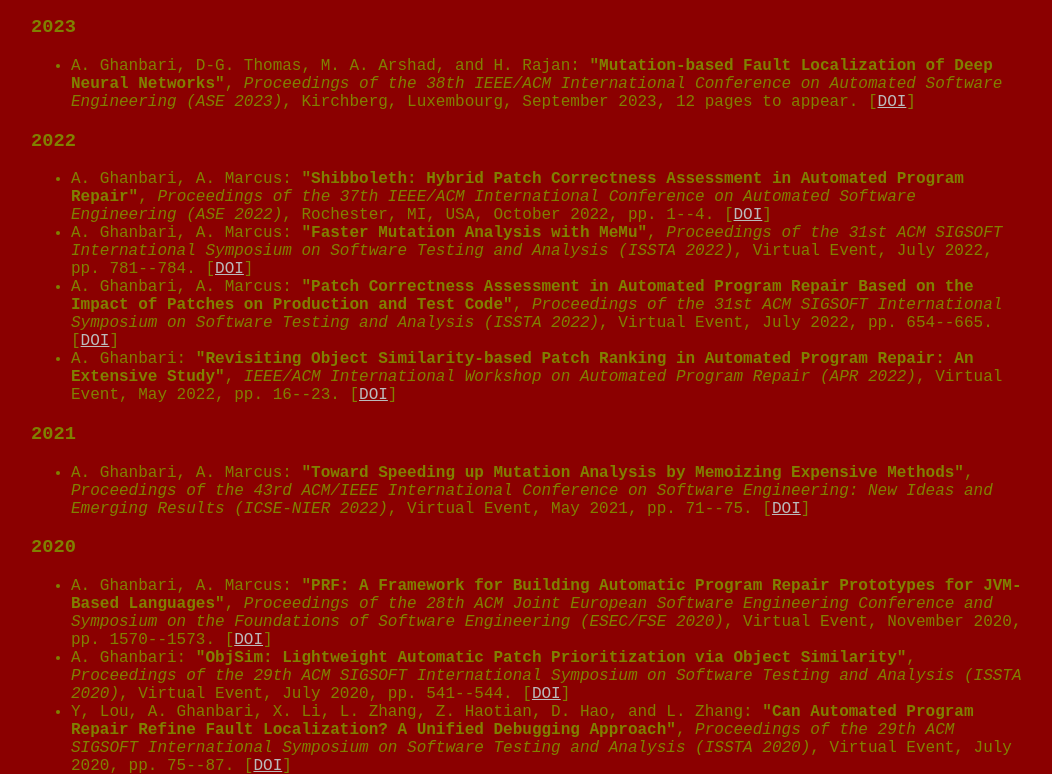
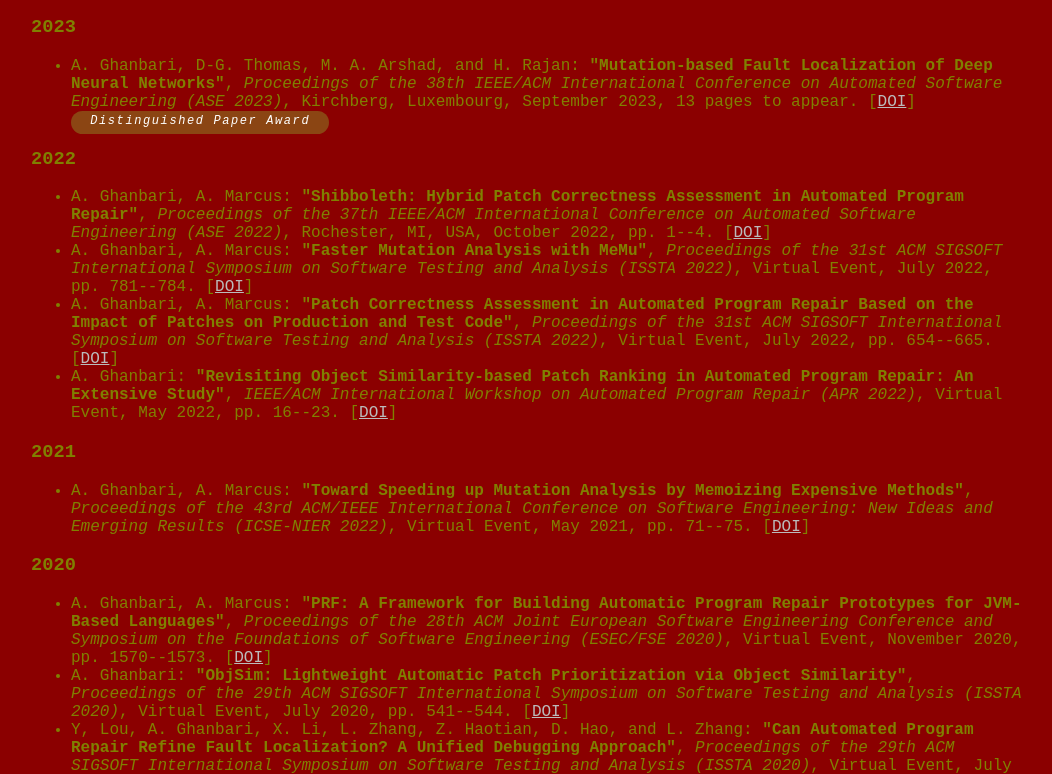
Before and after one commit to ali-ghanbari/ali-ghanbari.github.io, a plain HTML site: page index.html in a window 1280 px wide. Both pictures are taken after a click on the link "Publications". Shown: the part 213-987 px from the top of the page, without its empty margins (109-1161 px from the left). Drawn offline with Linux system fonts and the light colour scheme.

Commit message:
added deepmufl

```diff
--- a/index.html
+++ b/index.html
@@ -87,6 +87,17 @@
 	  color: #FFFFFF;
       }
 
+	  span.bpa {
+		font-size: 12px;
+		padding: .2rem 1.2rem .4rem 1.2rem;
+		color: white;
+		background-color: #8B4513;
+		border-radius: 10rem;
+		margin-right: .5rem;
+		letter-spacing: .1rem;
+		font-style: italic;
+	  }
+
       section {
 	  display: none;
 	  color: #808000;
@@ -147,7 +158,7 @@
 	<h2>Publications</h2>
 	<h3>2023</h3>
 	<ul>
-          <li>A. Ghanbari, D-G. Thomas, M. A. Arshad, and H. Rajan: <b>"Mutation-based Fault Localization of Deep Neural Networks"</b>, <i>Proceedings of the 38th IEEE/ACM International Conference on Automated Software Engineering (ASE 2023)</i>, Kirchberg, Luxembourg, September 2023, 12 pages to appear. [<a href="https://ali-ghanbari.github.io/#publications">DOI</a>]</li>
+          <li>A. Ghanbari, D-G. Thomas, M. A. Arshad, and H. Rajan: <b>"Mutation-based Fault Localization of Deep Neural Networks"</b>, <i>Proceedings of the 38th IEEE/ACM International Conference on Automated Software Engineering (ASE 2023)</i>, Kirchberg, Luxembourg, September 2023, 13 pages to appear. [<a href="https://ali-ghanbari.github.io/#publications">DOI</a>]<br><span class="bpa">Distinguished Paper Award</span></li>
 	</ul>
 	<h3>2022</h3>
 	<ul>
@@ -194,6 +205,7 @@
     <section id="services">
       <h2>Services</h2>
       <ul>
+		<li>Referee for IEEE Transactions on Software Engineering (<a href="https://ieeexplore.ieee.org/xpl/RecentIssue.jsp?punumber=32">IEEE TSE 2023</a>)</li>
 	<li>Program Committee member for <a href="https://2023.issta.org/track/issta-2023-tool-demonstrations">ISSTA 2023 Demo Track</a></li>
         <li>Program Committee member for <a href="https://program-repair.org/workshop-2023/">APR 2023</a></li>
 	<li>Extended Review Committee member for <a href="https://2023.splashcon.org/track/splash-2023-oopsla">OOPSLA 2023</a></li>
```
